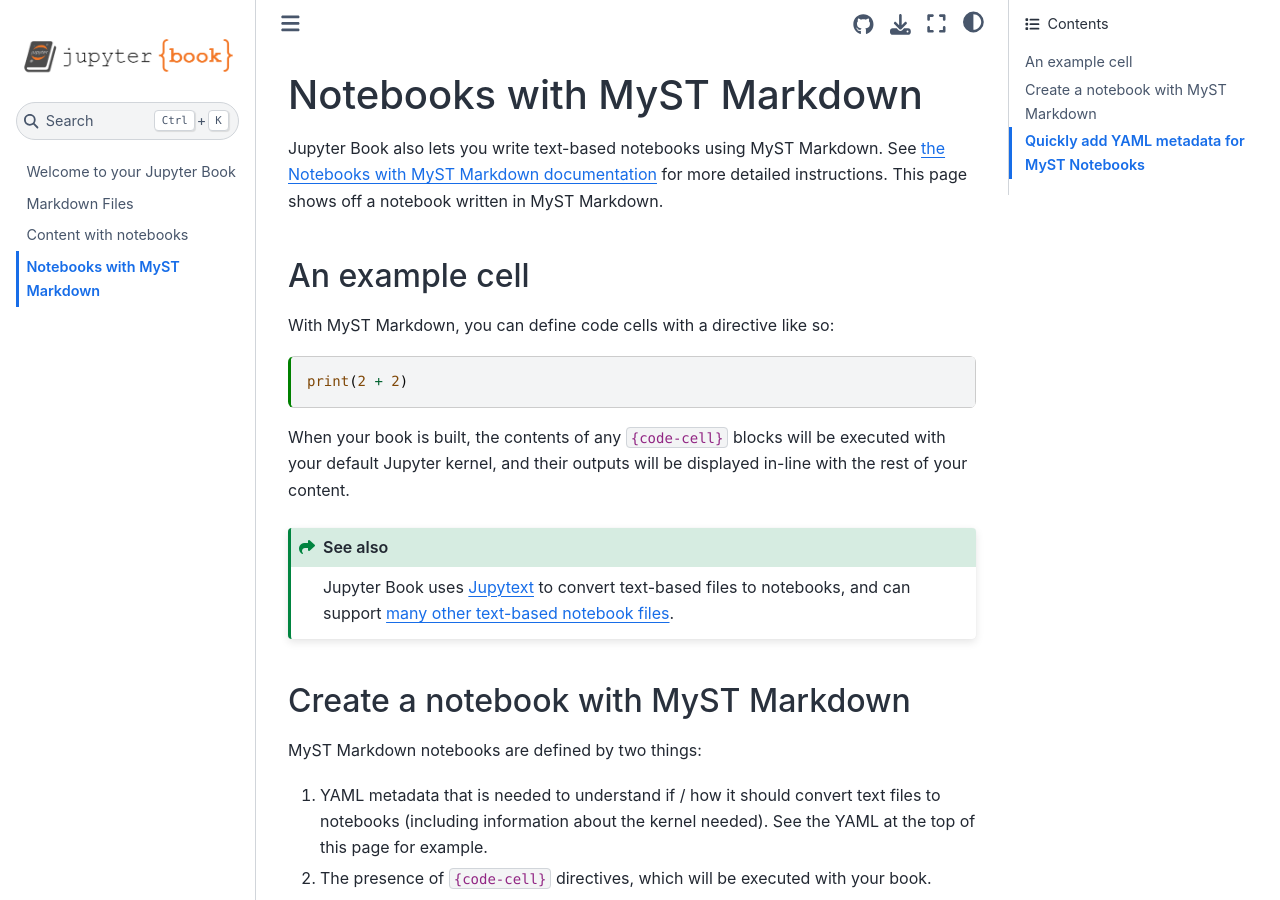
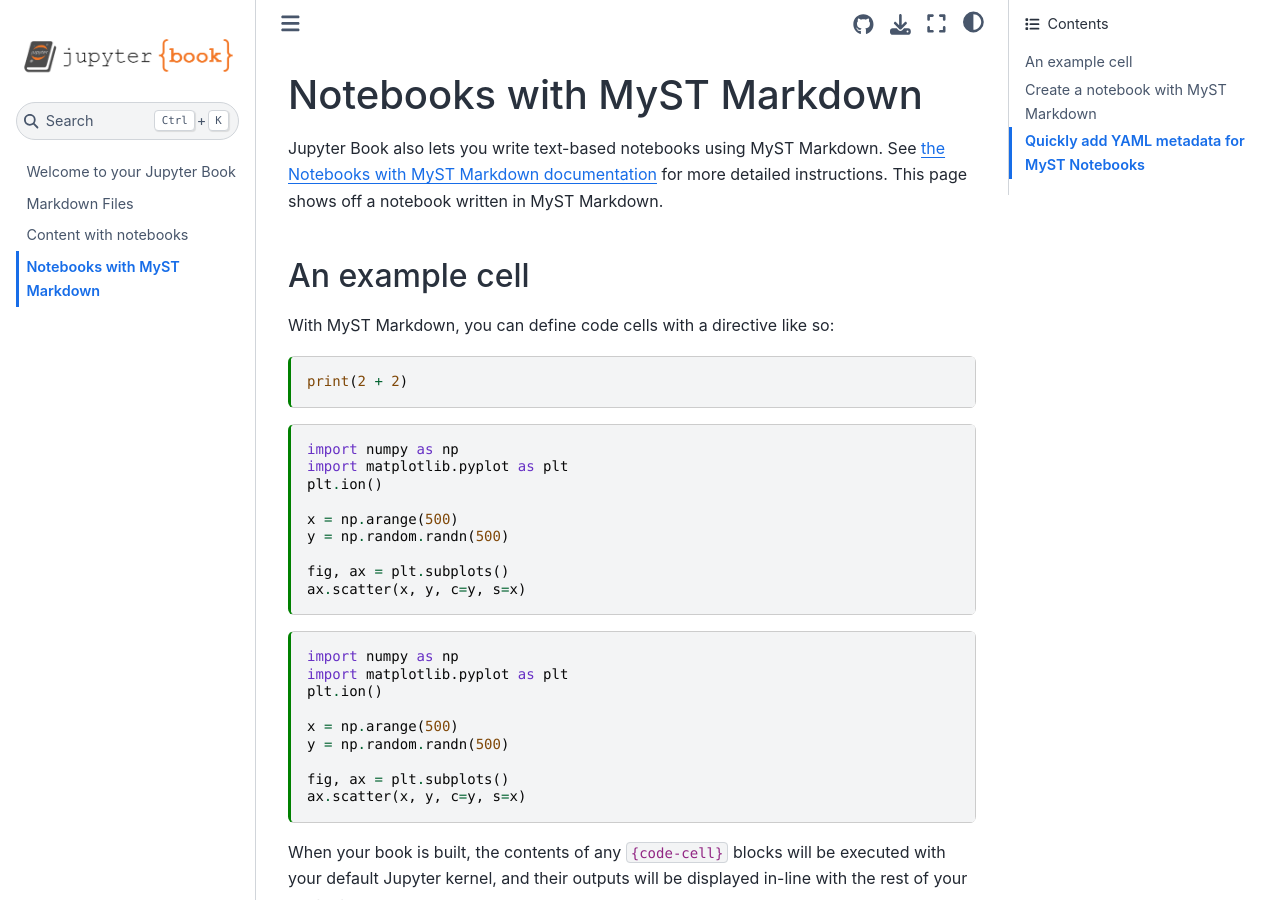
Before and after one commit to Seismology101/Notebook, a Jupyter Book: the page built from book/markdown-notebooks.md, in a window 1280 px wide and 900 px high. Built offline with Jupyter Book 1.0.4 settings and Sphinx 7.4.7 and the Sphinx Book theme 1.1.4, drawn with Linux system fonts in a browser that asks for light colours.

Commit message:
Update markdown-notebooks.md

````diff
--- a/book/markdown-notebooks.md
+++ b/book/markdown-notebooks.md
@@ -23,8 +23,32 @@
 
 With MyST Markdown, you can define code cells with a directive like so:
 
+```{code-cell} ipython3
+print(2 + 2)
+```
+
+```{code-cell} ipython3
+import numpy as np
+import matplotlib.pyplot as plt
+plt.ion()
+
+x = np.arange(500)
+y = np.random.randn(500)
+
+fig, ax = plt.subplots()
+ax.scatter(x, y, c=y, s=x)
+```
+
 ```{code-cell}
-print(2 + 2)
+import numpy as np
+import matplotlib.pyplot as plt
+plt.ion()
+
+x = np.arange(500)
+y = np.random.randn(500)
+
+fig, ax = plt.subplots()
+ax.scatter(x, y, c=y, s=x)
 ```
 
 When your book is built, the contents of any `{code-cell}` blocks will be
````
